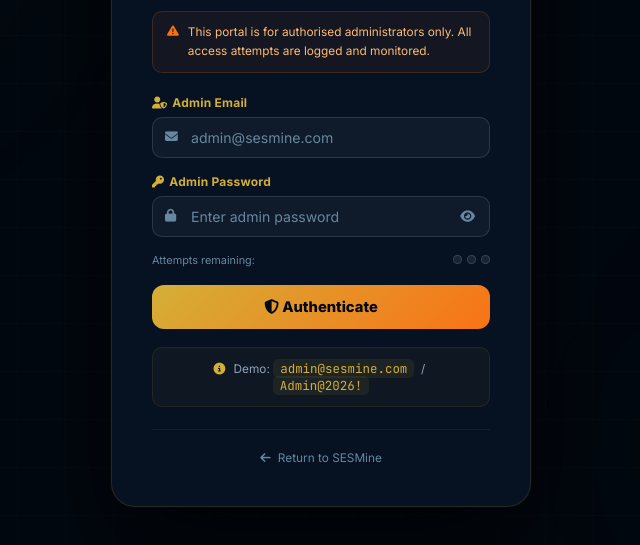
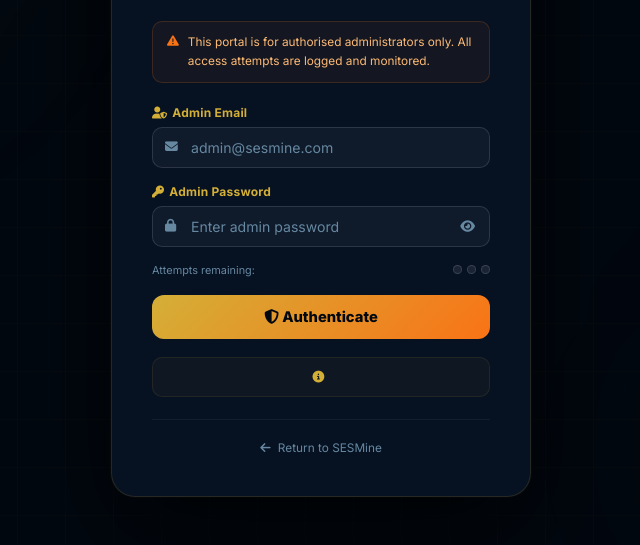
Before and after one commit to KDMineGroup/SESMINE-Market-base, a plain HTML site: page admin/admin-login.html in a window 1280 px wide. Shown: the part 253-798 px from the top of the page, without its empty margins (319-959 px from the left). Drawn offline with Linux system fonts and the light colour scheme.

Commit message:
Update admin-login.html

```diff
--- a/admin/admin-login.html
+++ b/admin/admin-login.html
@@ -433,7 +433,6 @@
     <!-- Demo hint -->
     <div class="demo-hint">
       <i class="fas fa-info-circle" style="color:var(--gold);margin-right:5px;"></i>
-      Demo: <code>admin@sesmine.com</code> &nbsp;/&nbsp; <code>Admin@2026!</code>
     </div>
 
   </div><!-- /#step1 -->
```
